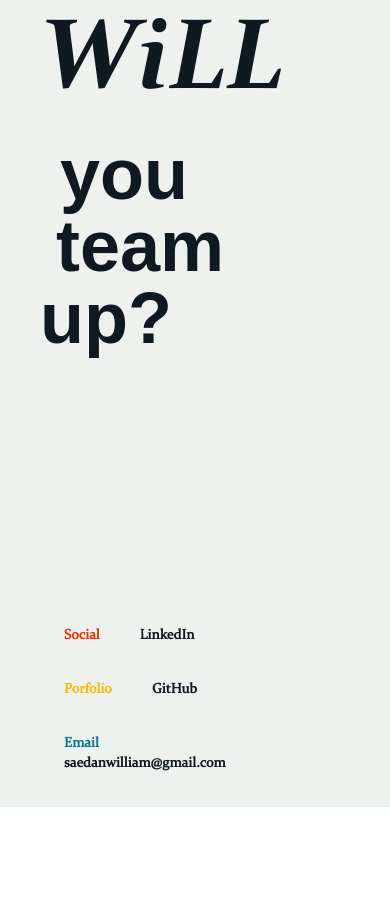
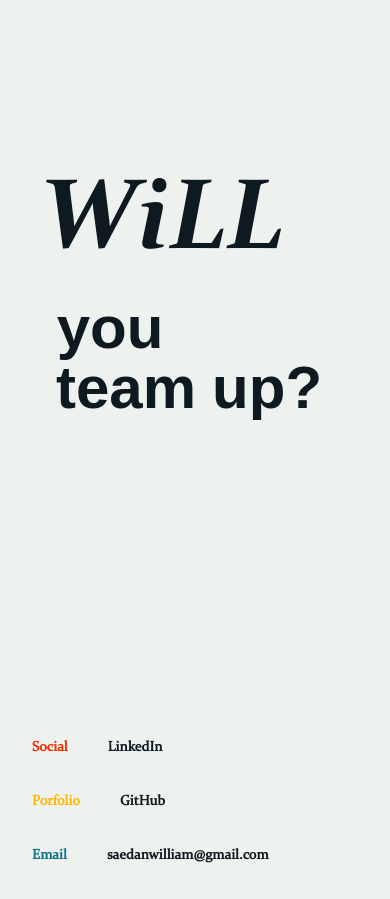
Before and after one commit to WilliamSaedan/my-portfolio, a Next.js app: page / in a window 390 px wide. Shown: the part 8840-9739 px from the top of the page. Before the commit the page ends 9647 px from the top, so only its background shows below. Built offline with nearby package versions, Linux system fonts and the light colour scheme; a web font is replaced by a local one.

Commit message:
Modified Spacing on Portfolio and Detail Pages

```diff
--- a/components/DisplayPage.js
+++ b/components/DisplayPage.js
@@ -58,7 +58,7 @@ export default function DisplayPage({
                     <div key='mainView'>
                         <div className={`overflow-hidden w-full h-full`}>
                             <div
-                                className={`ml-6 h-full ${
+                                className={`ml-6 sm:ml-0 h-full ${
                                     color ?? 'bg-black'
                                 }`}>
                                 {children}
--- a/components/Footer.js
+++ b/components/Footer.js
@@ -87,7 +87,7 @@ export default function Footer({ main = true }) {
                                 initial={{ x: '100%', opacity: 0 }}
                                 animate={isInView ? 'here' : 'away'}
                                 variants={garnishVariants}
-                                className='text-[165px] xl:text-9xl lg:text-8xl md:text-7xl inline-block'>
+                                className='text-[165px] xl:text-9xl lg:text-8xl md:text-7xl sm:text-6xl inline-block'>
                                 &nbsp;you
                                 <Link
                                     className='sm:block hover:text-red focus:text-red whitespace-pre-line transition-colors duration-200'
@@ -105,7 +105,7 @@ export default function Footer({ main = true }) {
                 ''
             )}
             <div>
-                <ul className='flex w-full font-Constantia text-sm py-8 px-16 md:flex-col md:gap-8'>
+                <ul className='flex w-full font-Constantia text-sm py-8 px-16 sm:px-8 md:flex-col md:gap-8'>
                     <li className='mr-20'>
                         <span className='mr-10 text-red'>Social</span>
                         <span className='group inline-block relative'>
--- a/components/Portfolio.js
+++ b/components/Portfolio.js
@@ -134,7 +134,7 @@ export default function Porfolio() {
                     variants={underlineVariants}
                 />
             </header>
-            <div className='flex flex-col'>
+            <div className='flex flex-col pb-28'>
                 <motion.div
                     whileInView={() => {
                         if (scrollVelocity.getVelocity() < 0) setSectionIdx(0);
--- a/pages/teacher.js
+++ b/pages/teacher.js
@@ -129,7 +129,7 @@ export default function Teacher() {
             </a>
         </>,
         <>
-            <a href='https://teacher-comments.vercel.app/'>
+            <a href='https://glow-and-grow.vercel.app/'>
                 <RiExternalLinkFill className='text-4xl hover:text-blue transition-colors duration-300' />
             </a>
         </>,
```
